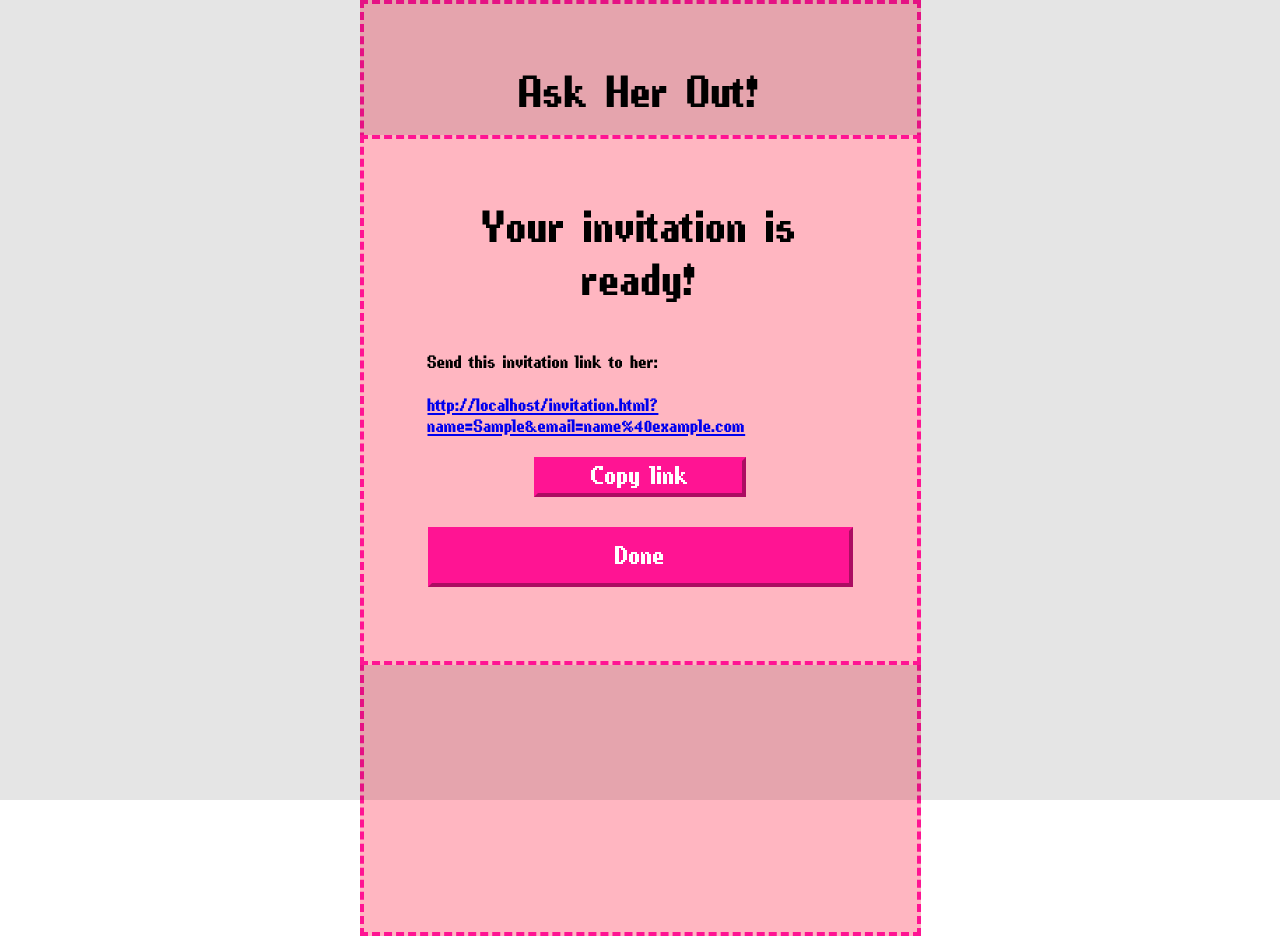
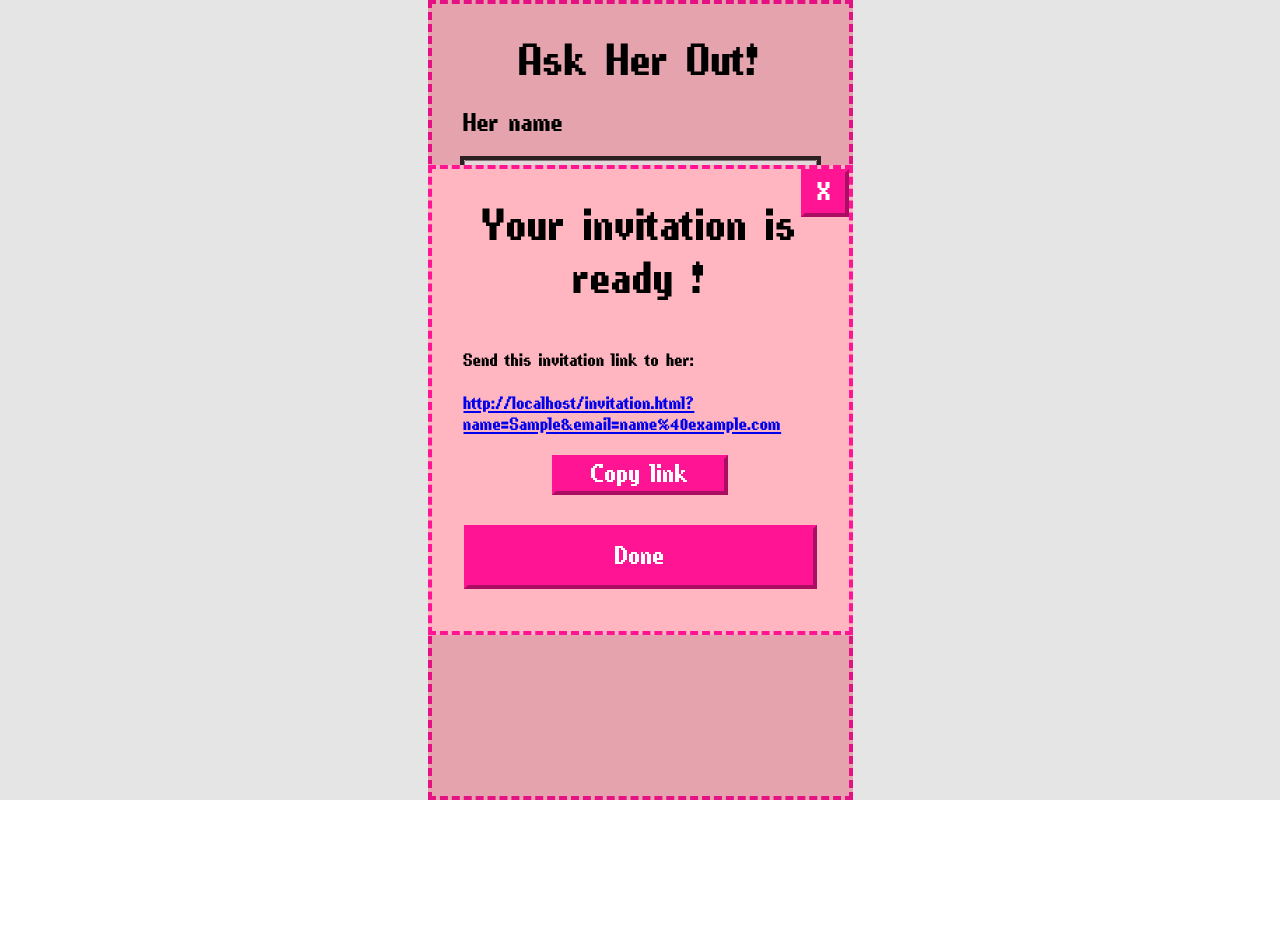
Before and after one commit to iroNomad/ask-her-out, a website: page index.html in a window 1280 px wide. Both pictures are taken after typing "Sample", "name@example.com" into the empty fields and a click on the button "Create Invitation ->". After the commit the page ends 800 px from the top, so only its background shows below. Drawn offline with Linux system fonts and the light colour scheme.

Commit message:
Add close button to modals and improve layout for better usability

```diff
--- a/index.html
+++ b/index.html
@@ -19,9 +19,10 @@
         </form>
     </div>
     <dialog class="modal">
-        <h1 id="modal-title">Your invitation is ready!</h1>
+        <button class="btn-x">X</button>
+        <h1 id="modal-title">Your invitation is ready !</h1>
         <p>Send this invitation link to her: </p>
-        <a class="invi-link" href=""></a>
+        <a class="invi-anchor" href=""></a>
         <button class="btn-copy" onclick="copyLink()">Copy link</button>
         <form method="dialog">
             <button onclick="closeModal()" class="btn-done">Done</button>
@@ -30,11 +31,12 @@
     <script>
         // DOM elements
         const modal = document.querySelector(".modal");
+        const xBtn = document.querySelector(".btn-x");
         const form = document.querySelector(".form-input");
         const copyBtn = document.querySelector(".btn-copy");
         const targetNameInput = document.getElementById("target-name");
         const emailInput = document.getElementById("email");
-        const inviAnchor = document.querySelector(".invi-link");
+        const inviAnchor = document.querySelector(".invi-anchor");
         const copiedText = document.createElement('p');
         copiedText.textContent = "Copied!"
         copiedText.style.textAlign = "center";
@@ -54,6 +56,9 @@
 
             modal.showModal();
         });
+
+        xBtn.addEventListener("click", () => {modal.close()});
+
         const copyLink = () => {
             navigator.clipboard.writeText(inviAnchor.href);
             copyBtn.replaceWith(copiedText);
--- a/style.css
+++ b/style.css
@@ -1,3 +1,6 @@
+*, *::before, *::after {
+    box-sizing: border-box;
+}
 html {
     font-size: 16px;
 }
@@ -9,7 +12,8 @@
     font-display: swap;
 }
 body {
-    margin: 0;
+    max-width: 425px;
+    margin: auto;
 }
 body, button, input, select {
     font-family:  'PixelifySans', Georgia, serif;
@@ -29,15 +33,10 @@
 label {
     font-size: 2rem;
 }
-input, button {
+input, button, select {
     font-size: 2rem;
-    height: 30px;
+    height: 3rem;
     margin-bottom: 10px;
-    /*border: none;*/
-}
-select {
-    font-size: 2rem;
-    border: none;
 }
 input, select {
     opacity: 0.8;
@@ -50,7 +49,7 @@
 }
 button {
     margin-top: 20px;
-    height: 60px;
+    height: 4rem;
     color: white;
     background: deeppink;
     transition: transform 0.1s ease;
@@ -64,18 +63,25 @@
 }
 .card, dialog {
     background: lightpink;
-    padding: 5%;
+    padding: 2rem;
     border: dashed 4px deeppink;
+}
+dialog.modal {
+    width: 100%;
     max-width: 425px;
-    margin: 0 auto;
 }
 .form-input {
     display: flex;
     flex-direction: column;
-    gap: 20px;
+    gap: 1.3rem;
 }
-dialog {
-    margin: auto;
+.btn-x {
+    margin: 0;
+    position: absolute;
+    top: 0;
+    right: 0;
+    height: 3rem;
+    width: 3rem;
 }
 @media(max-width: 320px) {
     html {
@@ -87,10 +93,10 @@
     flex-direction: column;
 }
 #invitationModal {
-    gap: 20px;
+    gap: 1.3rem;
 }
 
-.invi-link, p {
+.invi-anchor, p {
     font-size: 1.4rem;
     display: block;
 }
@@ -112,7 +118,6 @@
 img {
     width: 100%;
     border: dashed 4px black;
-    box-sizing: border-box;
 }
 .btn-container {
     margin-top: 30px;
```
Also changed, not shown: invitation.html (+5 -2 lines).
